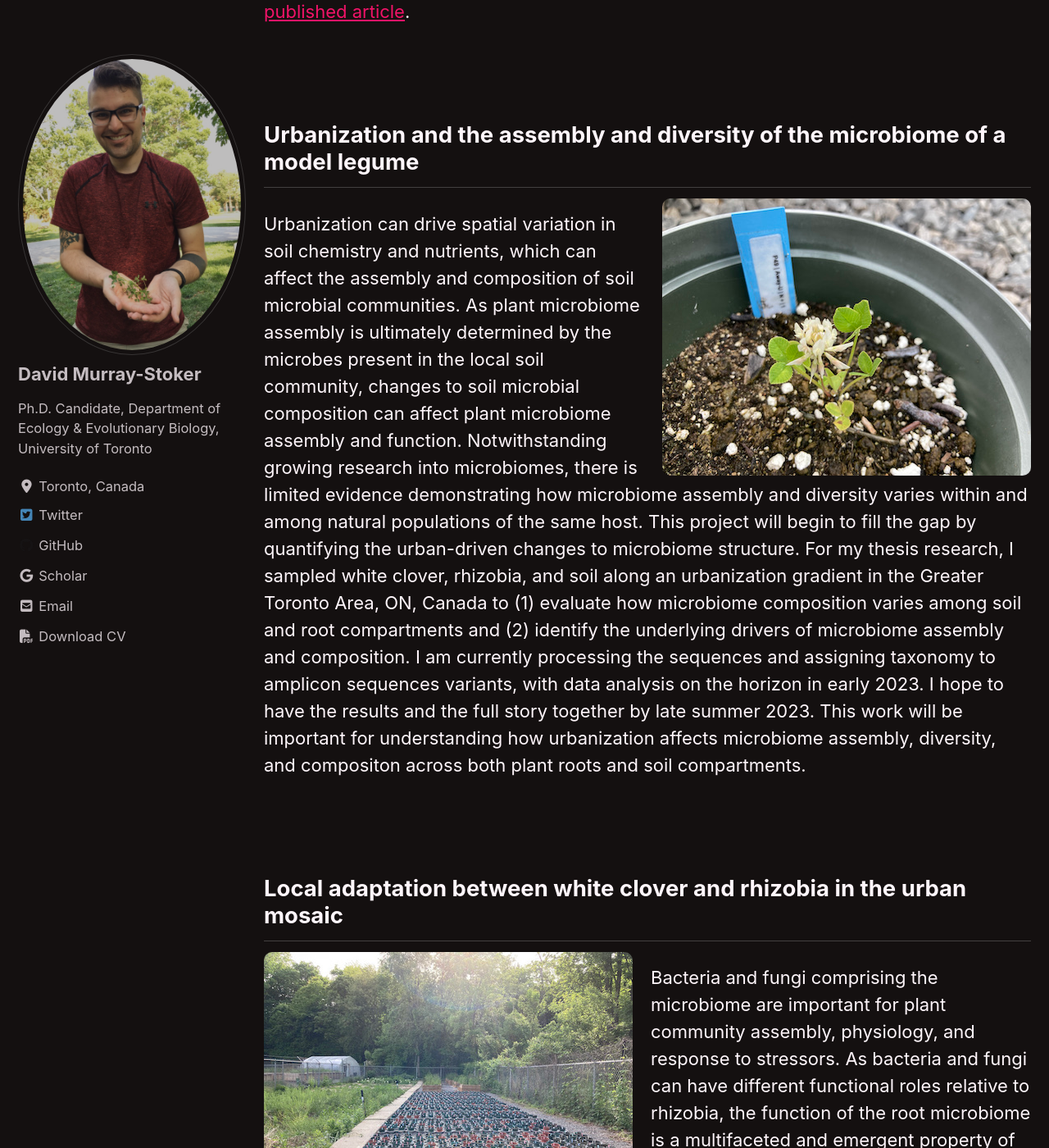
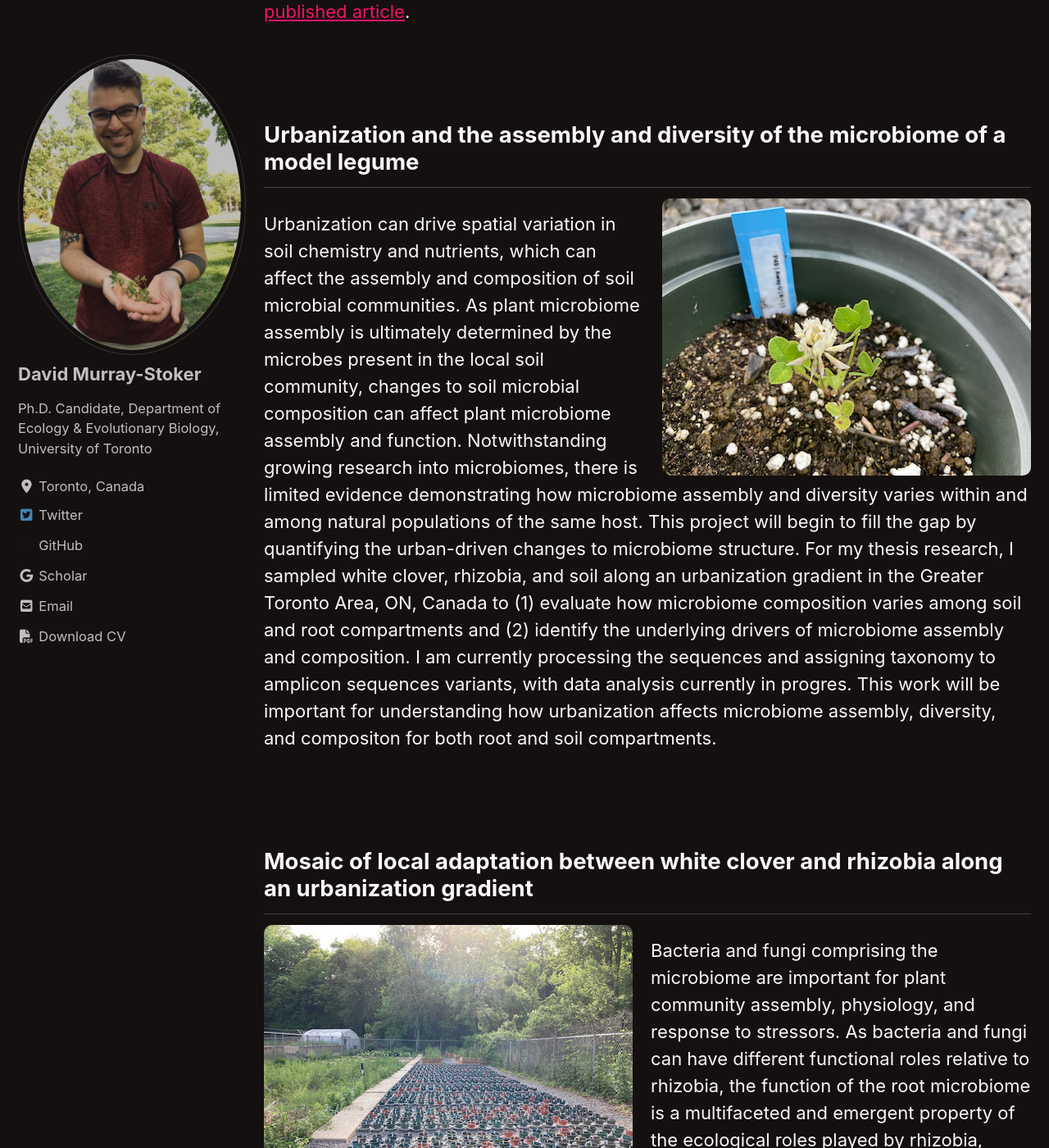
Before and after one commit to dmurraystoker/dmurraystoker.github.io, a Jekyll site: the page built from _pages/research.md, in a window 1280 px wide and 1400 px high, scrolled down 1466 px. Shown: the whole window at 82% size. Built offline with Jekyll 4.4.1, drawn with Linux system fonts in a browser that asks for light colours; cached includes are drawn as plain includes; nearby versions of some CDN libraries; some of the changed text lies outside the part shown.

Commit message:
Update research.md

```diff
--- a/_pages/research.md
+++ b/_pages/research.md
@@ -24,17 +24,17 @@
 
 ![](../assets/images/clover_flower_2021.jpeg){: .align-right}
 
-Urbanization can drive spatial variation in soil chemistry and nutrients, which can affect the assembly and composition of soil microbial communities. As plant microbiome assembly is ultimately determined by the microbes present in the local soil community, changes to soil microbial composition can affect plant microbiome assembly and function. Notwithstanding growing research into microbiomes, there is limited evidence demonstrating how microbiome assembly and diversity varies within and among natural populations of the same host. This project will begin to fill the gap by quantifying the urban-driven changes to microbiome structure. For my thesis research, I sampled white clover, rhizobia, and soil along an urbanization gradient in the Greater Toronto Area, ON, Canada to (1) evaluate how microbiome composition varies among soil and root compartments and (2) identify the underlying drivers of microbiome assembly and composition. I am currently processing the sequences and assigning taxonomy to amplicon sequences variants, with data analysis on the horizon in early 2023. I hope to have the results and the full story together by late summer 2023. This work will be important for understanding how urbanization affects microbiome assembly, diversity, and compositon across both plant roots and soil compartments.
+Urbanization can drive spatial variation in soil chemistry and nutrients, which can affect the assembly and composition of soil microbial communities. As plant microbiome assembly is ultimately determined by the microbes present in the local soil community, changes to soil microbial composition can affect plant microbiome assembly and function. Notwithstanding growing research into microbiomes, there is limited evidence demonstrating how microbiome assembly and diversity varies within and among natural populations of the same host. This project will begin to fill the gap by quantifying the urban-driven changes to microbiome structure. For my thesis research, I sampled white clover, rhizobia, and soil along an urbanization gradient in the Greater Toronto Area, ON, Canada to (1) evaluate how microbiome composition varies among soil and root compartments and (2) identify the underlying drivers of microbiome assembly and composition. I am currently processing the sequences and assigning taxonomy to amplicon sequences variants, with data analysis currently in progres. This work will be important for understanding how urbanization affects microbiome assembly, diversity, and compositon for both root and soil compartments.
 
 <br/>
 
-## Local adaptation between white clover and rhizobia in the urban mosaic
+## Mosaic of local adaptation between white clover and rhizobia along an urbanization gradient
 
 ![](../assets/images/local_adaptation_plot.jpeg){: .align-left}
 
 Bacteria and fungi comprising the microbiome are important for plant community assembly, physiology, and response to stressors. As bacteria and fungi can have different functional roles relative to rhizobia, the function of the root microbiome is a multifaceted and emergent property of the ecological roles played by rhizobia, bacteria, and fungi. Alterations to microbiome structure could therefore strongly impact plant communities and associated ecosystem functions. Using a manipulative experimental, I am asking (**1**) are white clover and rhizobia locally adapted? (**2**) Does N addition mediate any effects of local adaptation? and (**3**) how does the degree of local adaptation vary with urbanization?
 
-For this experiment, I am using 30 populations of white clover from an urbanization gradient in the Greater Toronto Area, ON, Canada. Each population is crossed with three microbiome (local, nonloca-rural, and nonlocal-urban) and two nitrogen (10 mM KNO<sub>3</sub>, ambient N) treatments, with 6 replicates for each treatment combination (1080 total plants). At the end of the experiment, I measured fitness estimates for both the plant and rhizobia. I am currently analyzing the data, and I hope to have the results communicated in the late spring or early summer of 2023. Apart from investigating how urbanization can affect the coevolution of species interactions, this work could also act as a guide or reference point for further investigation into feedbacks between ecology and evolution.
+For this experiment, I am using 30 populations of white clover from an urbanization gradient in the Greater Toronto Area, ON, Canada. Each population is crossed with three microbiome (local, nonloca-rural, and nonlocal-urban) and two nitrogen (10 mM KNO<sub>3</sub>, ambient N) treatments, with 6 replicates for each treatment combination (1080 total plants). At the end of the experiment, I measured fitness estimates for both the plant and rhizobia. I am currently analyzing the data, and I hope to have the results communicated in the late summer or early fall of 2023. Apart from investigating how urbanization can affect the coevolution of species interactions, this work could also act as a guide or reference point for further investigation into feedbacks between ecology and evolution.
 
 <br/>
 
@@ -60,4 +60,4 @@
 **Q3** = Which functional traits are linked to environmental filtering and habitat matching?
 **Q4** = What are the environmental predictors of functional trait abundance?
 
-Our study demonstrates spatial patterns of environmental filtering and habitat matching in communities across ecoregions at the macroecological scale, with functional traits providing a critical link between disequilibrium metrics and the environment. [We published the preprint on bioRxiv](https://www.biorxiv.org/content/10.1101/2022.04.09.487317v2.abstract) and the article is currently in press at the Journal of Biogeography.
+Our study demonstrates spatial patterns of environmental filtering and habitat matching in communities across ecoregions at the macroecological scale, with functional traits providing a critical link between disequilibrium metrics and the environment. [We published this project in the Journal of Biogeography](http://onlinelibrary.wiley.com/doi/abs/10.1111/jbi.14501), and I hope to explore the implications and applications of this work in the future.
```
Also changed, not shown: other parts of _pages/research.md (+1 -1 lines).
